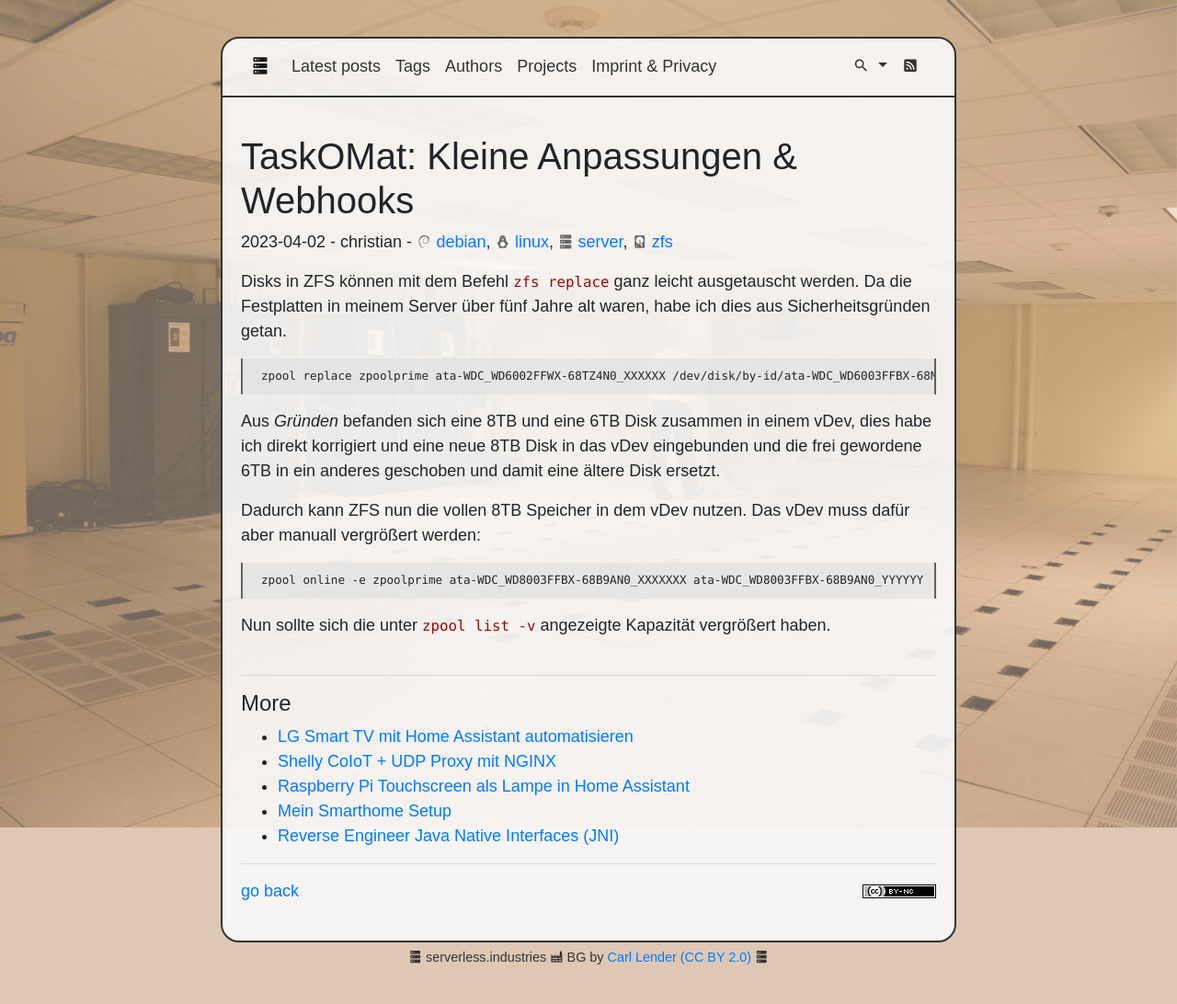
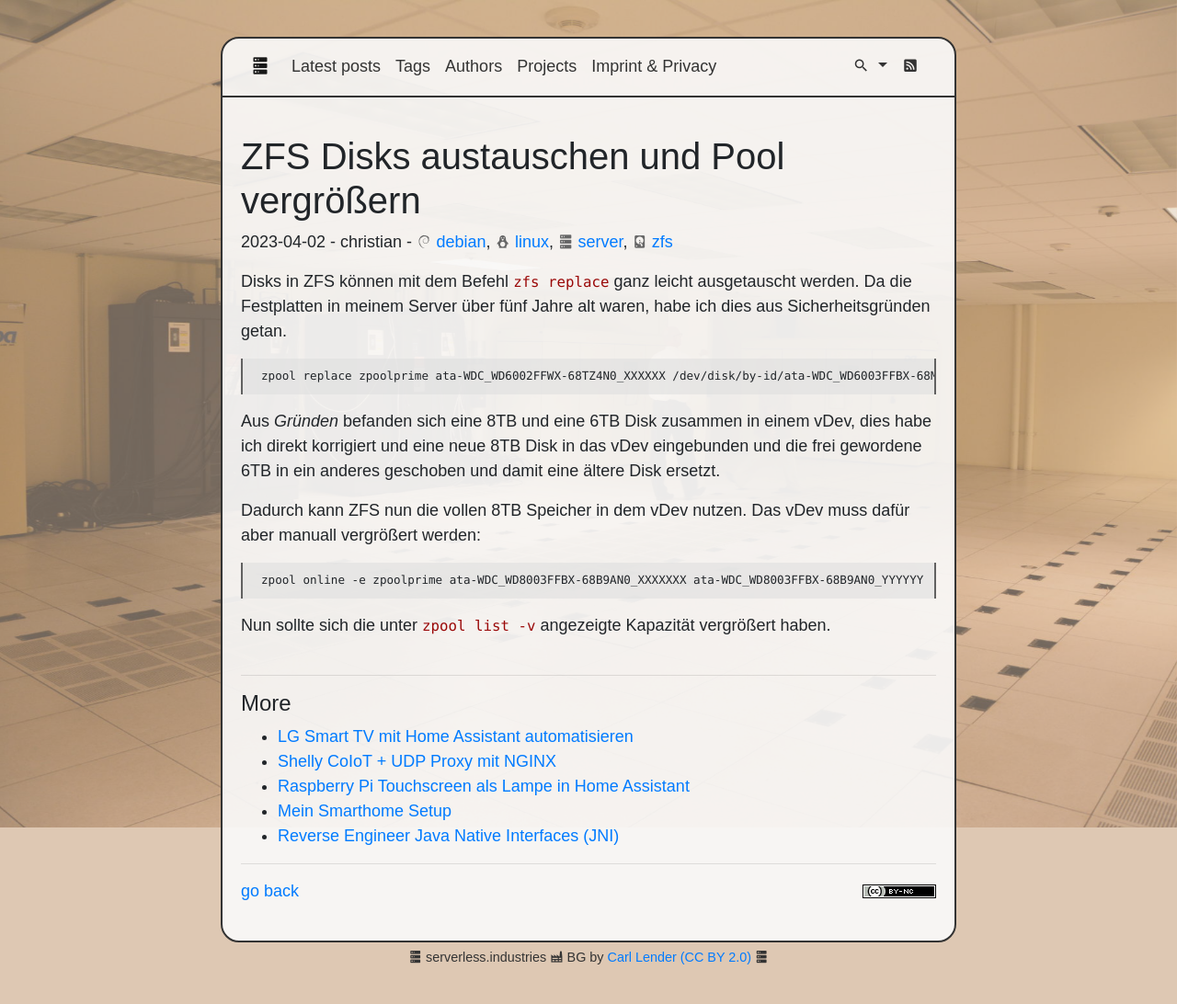
Before and after one commit to perryflynn/serverless.industries, a Jekyll site: the page built from src/_posts/2023/2023-04-02-zfs-replace-expand.md, in a window 1280 px wide. Shown: the whole page at 92% size. Built offline with Jekyll 4.4.1, drawn with Linux system fonts in a browser that asks for light colours.

Commit message:
post title

```diff
--- a/src/_posts/2023/2023-04-02-zfs-replace-expand.md
+++ b/src/_posts/2023/2023-04-02-zfs-replace-expand.md
@@ -1,6 +1,6 @@
 ---
 author: christian
-title: "TaskOMat: Kleine Anpassungen & Webhooks"
+title: ZFS Disks austauschen und Pool vergrößern
 locale: de
 tags: [server, zfs, linux, debian]
 ---
```
